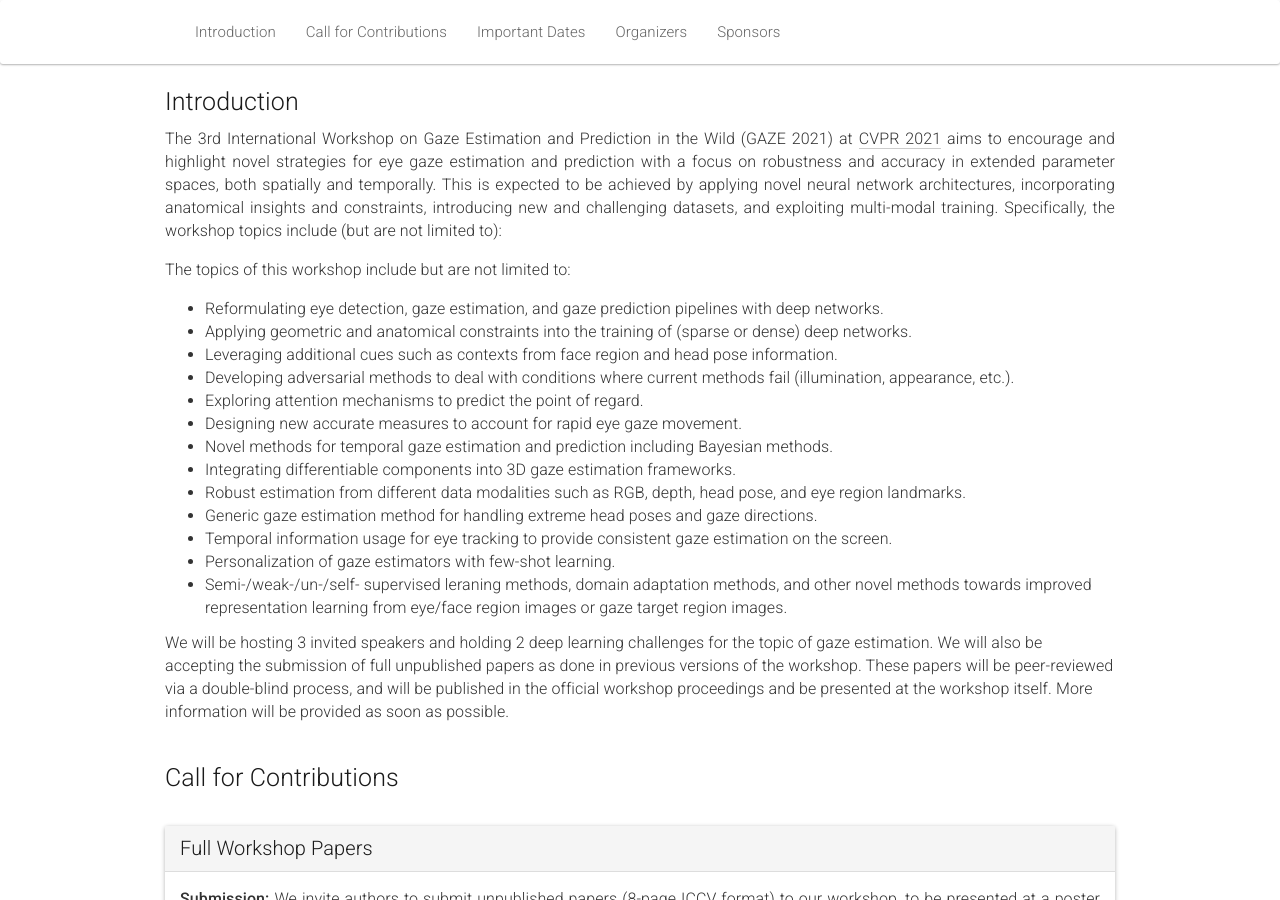
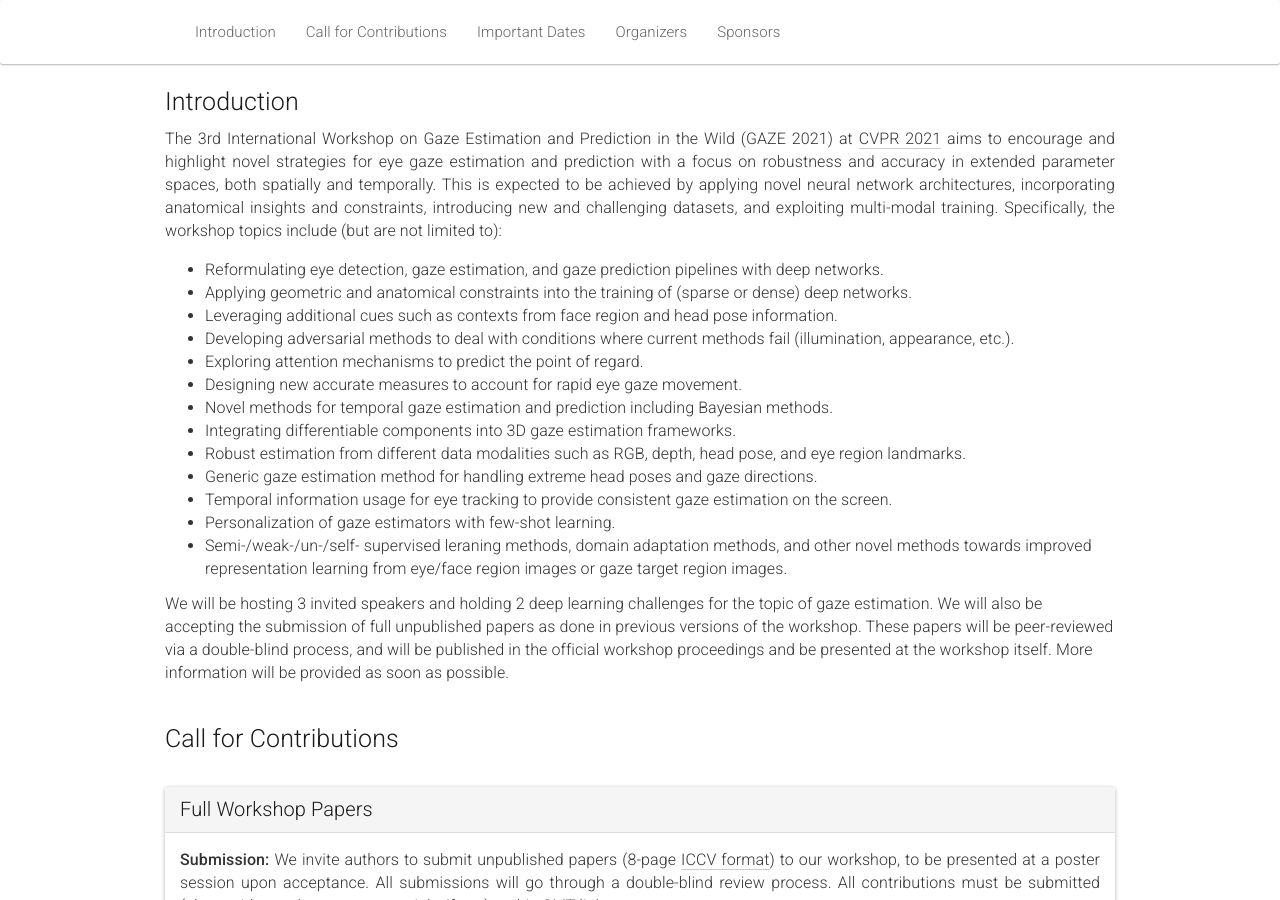
Before and after one commit to gazeworkshop/gazeworkshop.github.io, a Jekyll site: the page built from _pages/home_2021.md, in a window 1280 px wide and 900 px high, scrolled down 316 px. Built offline with Jekyll 4.4.1, drawn with Linux system fonts in a browser that asks for light colours; nearby versions of some CDN libraries.

Commit message:
Remove redundant sentence

```diff
--- a/_pages/home_2021.md
+++ b/_pages/home_2021.md
@@ -30,9 +30,6 @@ acknowledgements: ""
 The 3rd International Workshop on Gaze Estimation and Prediction in the Wild (GAZE 2021) at <a href="http://cvpr2021.thecvf.com/" target="_blank">CVPR 2021</a> aims to encourage and highlight novel strategies for eye gaze estimation and prediction with a focus on robustness and accuracy in extended parameter spaces, both spatially and temporally.
 This is expected to be achieved by applying novel neural network architectures, incorporating anatomical insights and constraints, introducing new and challenging datasets, and exploiting multi-modal training.
 Specifically, the workshop topics include (but are not limited to):
-    </p>
-    <p>
-      The topics of this workshop include but are not limited to:
     </p>
     <ul>
       <li>Reformulating eye detection, gaze estimation, and gaze prediction pipelines with deep networks.</li>
```
